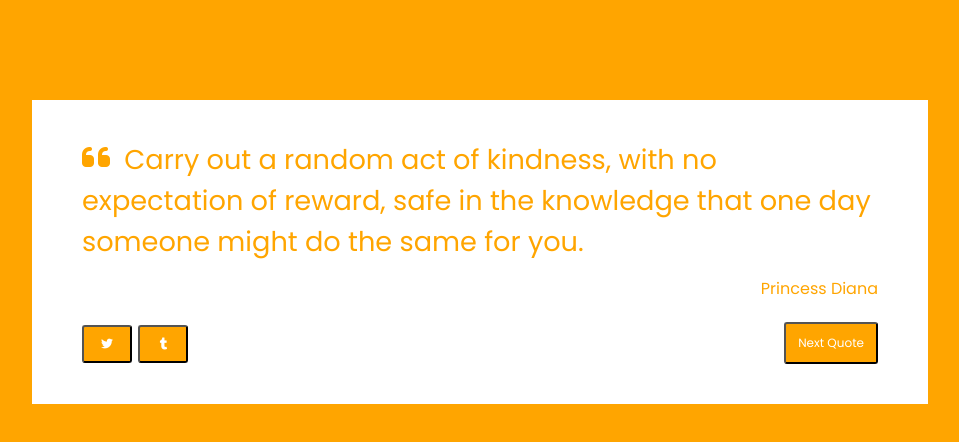
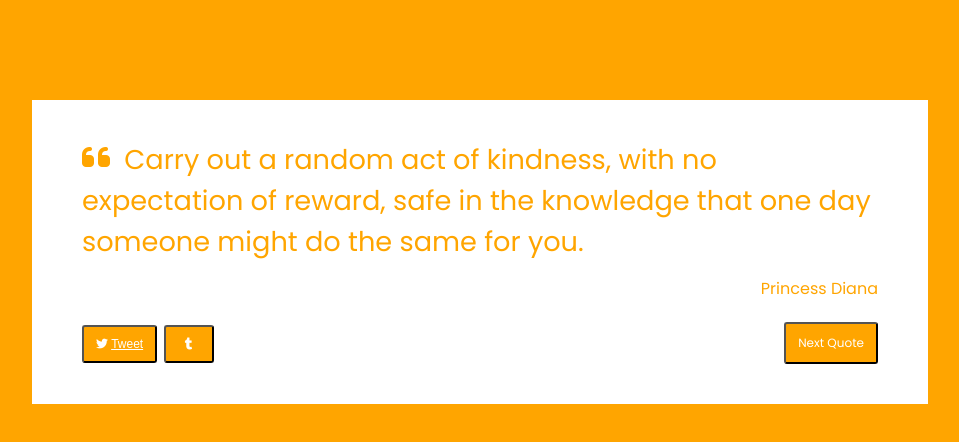
Before and after one commit to mohitdhimanskt/Random-Quote-Generator, a plain HTML site: page index.html in a window 1280 px wide. Shown: the whole page, without its empty margins (160-1119 px from the left). Drawn offline with Linux system fonts and the light colour scheme.

Commit message:
Sevencommit

```diff
--- a/index.html
+++ b/index.html
@@ -16,7 +16,9 @@
           <p id="author"> Princess Diana</p>
           <div class="social">
             <div class="media">
-              <button><i class="fab fa-twitter"></i></button>
+              <button><i class="fab fa-twitter"></i> <a class="twitter-share-button"
+                href="https://twitter.com/intent/tweet" style="color:white;">
+              Tweet</a> </button>
               <button><i class="fab fa-tumblr"></i></button>
             </div>
             <button id="next">Next Quote</button>
```
